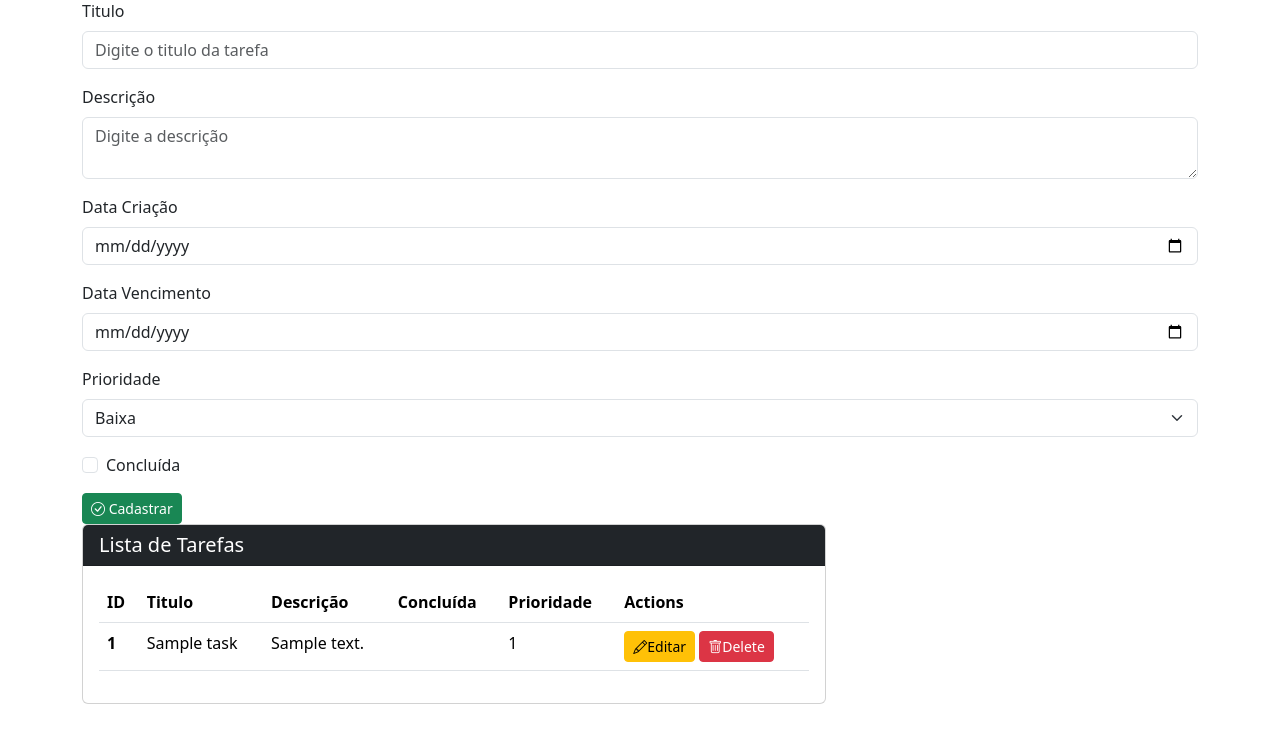
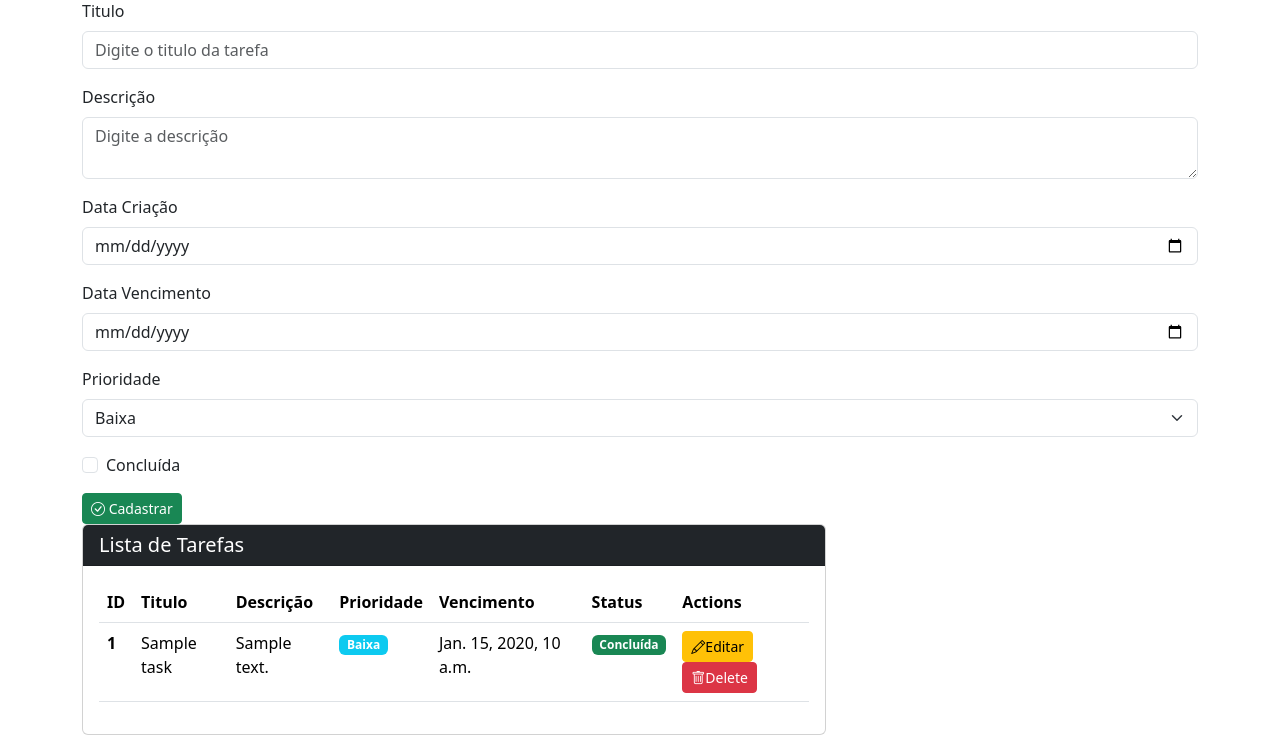
Before and after one commit to JhonataLuis/taskManager, a Django app: page /core/ in a window 1280 px wide. Shown: the part 57-800 px from the top of the page. Run offline with Django 5.2, Linux system fonts and the light colour scheme; tables that the repository leaves empty hold one stand-in row (values such as "Sample post").

Commit message:
ajustes no layout da tabela index.html
Signed-off-by: JhonataLuis <jhonatafontesluis23@gmail.com>

```diff
--- a/core/templates/index.html
+++ b/core/templates/index.html
@@ -61,8 +61,9 @@
                     <th scope="col">ID</th>
                     <th scope="col">Titulo</th>
                     <th scope="col">Descrição</th>
-                    <th scope="col">Concluída</th>
                     <th scope="col">Prioridade</th>
+                    <th scope="col">Vencimento</th>
+                    <th scope="col">Status</th>
                     <th scope="col">Actions</th>
                     </tr>
                 </thead>
@@ -72,8 +73,23 @@
                     <th scope="row">{{ task.id }}</th>
                     <td>{{ task.titulo }}</td>
                     <td>{{ task.descricao }}</td>
-                    <td>{{ task.concluido }}</td>
-                    <td>{{ task.prioridade }}</td>
+                    <td>
+                        {% if task.prioridade == 3 %}
+                            <span class="badge bg-danger">Alta</span>
+                        {% elif task.prioridade == 2 %}
+                            <span class="badge bg-warning text-dark">Média</span>
+                        {% else %}
+                            <span class="badge bg-info">Baixa</span>
+                        {% endif %}
+                    </td>
+                    <td>{{ task.vence_em|default:"-" }}</td>
+                    <td>
+                        {% if task.concluida %}
+                            <span class="badge bg-success">Concluída</span>
+                        {% else %}
+                            <span class="badge bg-secondary">Pendente</span>
+                        {% endif %}
+                    </td>
                     <td>
                         <div class="d-grip gap-2 d-md-block">
                             <a href="{% url 'editar' task.id %}" class="btn btn-warning btn-sm"><i class="bi bi-pencil"></i>Editar</a>
@@ -86,7 +102,7 @@
                 </table>
                 </div>
                 {% else %}
-                    <p class="text-center text-muted my-4">Nenhuma tarefa cadastrada.</p>
+                    <p class="text-center text-muted my-4"><i class="bi bi-alarm-fill"></i> Nenhuma tarefa cadastrada.</p>
                     {% endif %}
                 </div>
             </div>
```
Also changed, not shown: core/templates/update.html (+5 -5 lines).
